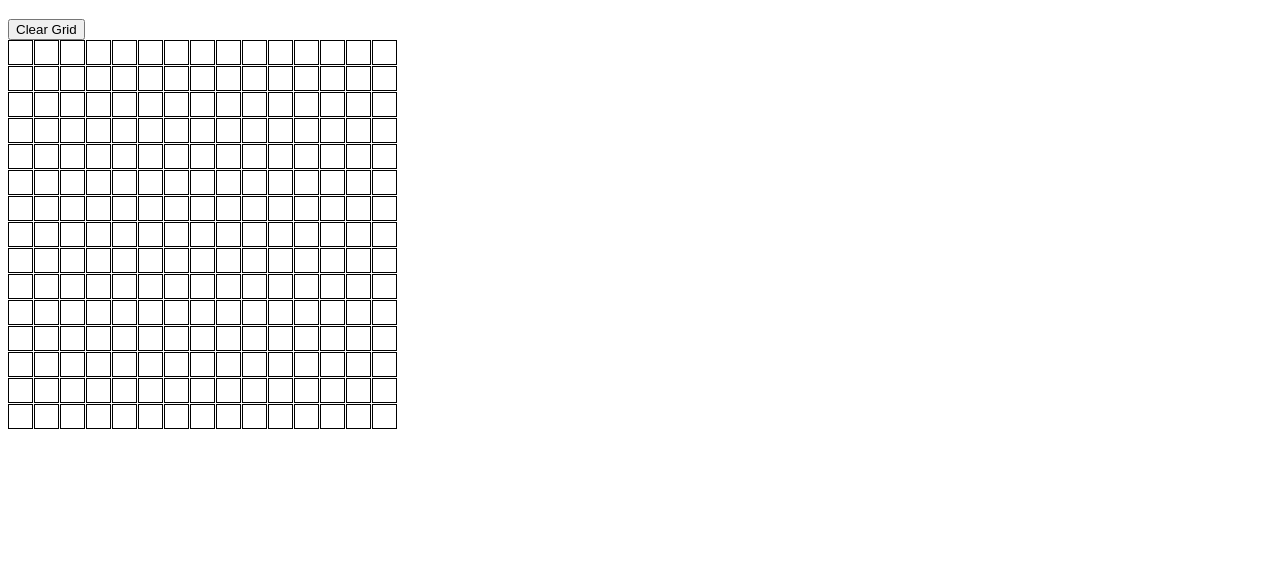
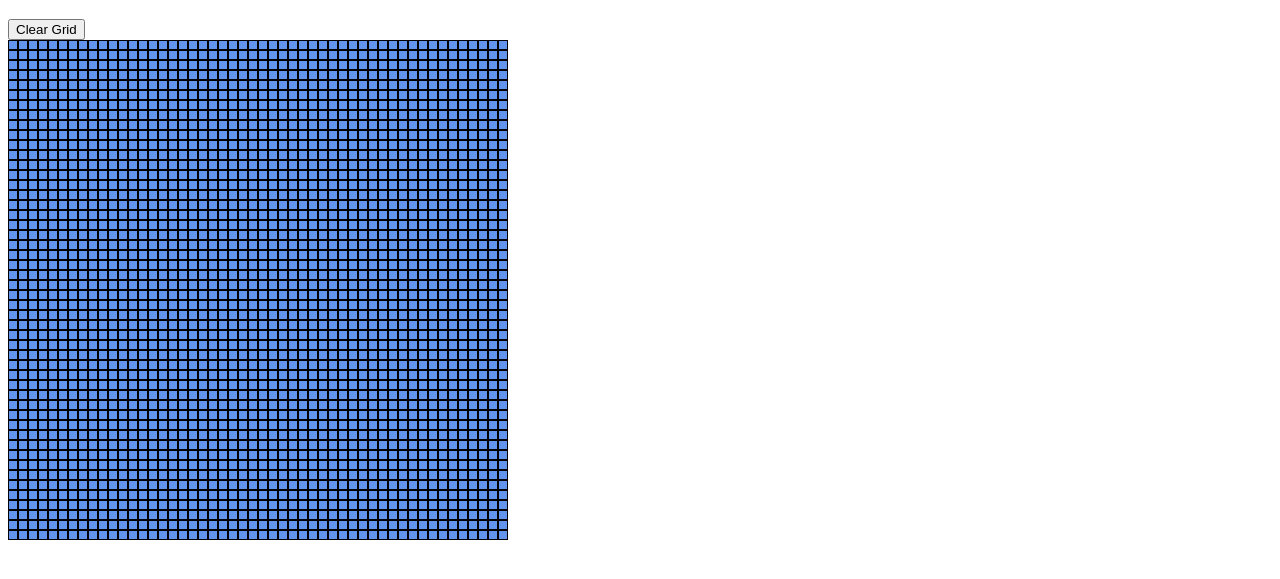
Before and after one commit to Foozer/Etch-a-Sketch, a plain HTML site: page index.html in a window 1280 px wide. Shown: the part 61-640 px from the top of the page. Drawn offline with Linux system fonts and the light colour scheme.

Commit message:
Created logic ready for users to enter their grid size. This also keeps the drawing area the same just changes the 'pixel' sizes so the grid doesn't change size. 'pixels' just get smaller the more there are.

```diff
--- a/scripts/main.js
+++ b/scripts/main.js
@@ -1,15 +1,19 @@
-const gridSizeX = 15;
-const gridSizeY = 15;
+const gridSizeX = 50;
+const gridSizeY = 50;
+const drawGridSize = 500;
 const container = document.getElementById("draw-space");
 const cellItem = document.getElementsByClassName('grid-item');
 const clearButton = document.getElementById("clear");
 let color = 'black';
+let squareSize = drawGridSize/gridSizeY;
 
 
 
 function makeRows(rows, cols) {
   container.style.setProperty('--grid-rows', rows);
   container.style.setProperty('--grid-cols', cols);
+  container.style.setProperty('grid-template-rows', `repeat(var(--grid-rows), ${squareSize}px)`);
+  container.style.setProperty('grid-template-columns', `repeat(var(--grid-cols), ${squareSize}px)`);
   for (c = 0; c < (rows * cols); c++) {
     let cell = document.createElement("div");
     container.appendChild(cell).className = "grid-item";
--- a/styles/main.css
+++ b/styles/main.css
@@ -9,13 +9,15 @@ h1 {
 
 #draw-space {
     display: grid;
-    grid-gap: 1px;
-    grid-template-rows: repeat(var(--grid-rows), 25px);
-    grid-template-columns: repeat(var(--grid-cols), 25px);
+    /*grid-gap: 1px;*/
+    width: 500px;
+    height: 500px;
+    grid-template-columns: 1fr minmax(auto, 20%);
+    background-color: cornflowerblue;
 }
 
 .grid-item {
-    padding: 10px;
+    /*padding: 10px;*/
     border: 1px solid rgb(0, 0, 0);
-    text-align: center;
+
 }
```
